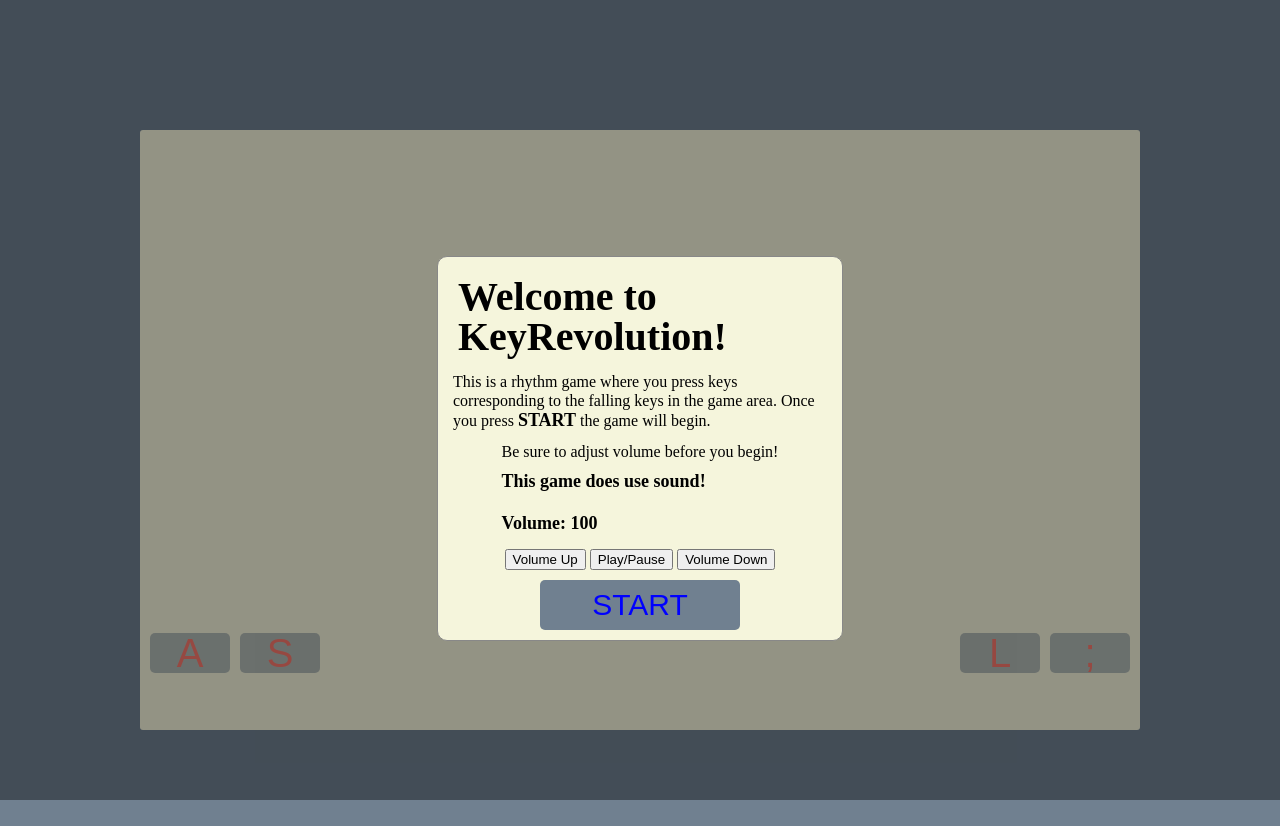
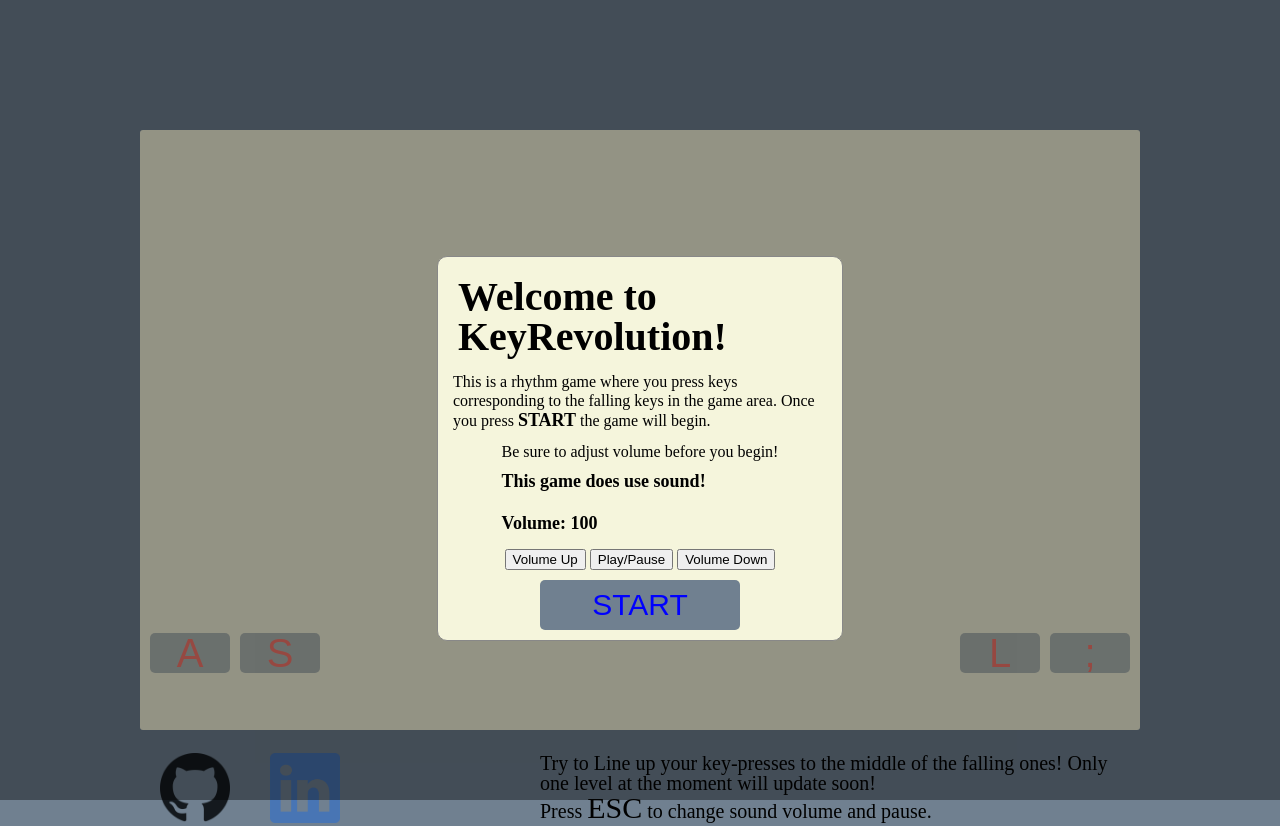
Before and after one commit to james-watkin/KeyRevolution, a website built with webpack: page index.html in a window 1280 px wide. Before the commit the page ends 800 px from the top, so only its background shows below. Built offline with nearby package versions, Linux system fonts and the light colour scheme; a web font is replaced by a local one.

Commit message:
instructions

```diff
--- a/css/global.css
+++ b/css/global.css
@@ -46,4 +46,37 @@ body {
 #countdown-box {
     display: none;
     font-size: 50px;
+    z-index: 4;
 }
+
+/* Instructions footer */
+
+.links-div-main {
+    display: flex;
+    width: 400px;
+
+}
+
+.links-div-main > a > img {
+    width: 70px;
+    margin-left: 20px;
+    margin-right: 20px;
+}
+
+.footer-instructions {
+    display: flex;
+    margin-top: -70px;
+}
+
+.instructions{
+     width: 600px;
+}
+
+.instructions > p {
+    font-size: 20px;
+}
+
+.instructions > p > strong {
+    font-size: 30px;
+    font-weight: 500;
+}
--- a/index.html
+++ b/index.html
@@ -64,6 +64,27 @@
                 <p class="button-inner-text">SPACE</p>
             </button>
         </div>
+
+        <footer class="footer-instructions">
+            <div class="links-div-main">
+                <a href="https://github.com/AlexArchibeque/KeyRevolution">
+                    <img src="imgs/githublogo.png" alt="Github">
+                </a>
+                <a href="https://www.linkedin.com/in/alexzander-archibeque-129810189/">
+                    <img src="imgs/linlogo.png" alt="Linked-In">
+                </a>
+            </div>
+
+            <div class="instructions">
+                <p>
+                    Try to Line up your key-presses to the middle of the falling ones!
+                    Only one level at the moment will update soon!
+                </p>
+                <p>
+                    Press <strong>ESC</strong> to change sound volume and pause.
+                </p>
+            </div>
+        </footer>
 
     </div>
 
@@ -134,5 +155,6 @@
             Ready?
         </div>
     </div>
+
 </body>
 </html>
--- a/javascript/game.js
+++ b/javascript/game.js
@@ -94,12 +94,13 @@ class Game {
     // End of Audio Methods
     handleKeyAnimation(button){
         let currentButton = document.getElementById(button);
+        if(currentButton.className != "disabled-button"){
+            currentButton.className = "pressed-button";
 
-        currentButton.className = "pressed-button";
-
-        setTimeout(() => {
-            currentButton.className = "";
-        },100)
+            setTimeout(() => {
+                currentButton.className = "";
+            },100)
+        }
 
     }
 
@@ -220,6 +221,7 @@ class Game {
             modal.style.display = "block";
             this.scoreScreen = true;
             this.audio.pause();
+
         }
     }
 
--- a/javascript/key_maps/easy.js
+++ b/javascript/key_maps/easy.js
@@ -1,5 +1,4 @@
 import {KeyA, KeyS, KeyColon, KeyL} from './keys'
-import defaultImage from '../../imgs/Alexzander_Archibeque.jpg';
 // import audioFile from '../../songs/buttercup.mp3'
 const PATH = document.URL.substr(0, document.URL.lastIndexOf('/'));
 
--- a/javascript/start_view.js
+++ b/javascript/start_view.js
@@ -12,12 +12,12 @@ class StartView {
         startButton.addEventListener("click", () => {
             startScreen.style.display = "none";
             //For testing ***
+            // this.game.stopAudio();
+            // this.game.audio.play();
+            // this.game.start();
+
             this.game.stopAudio();
-            this.game.audio.play();
-            this.game.start();
-
-            // this.game.stopAudio();
-            // this.game.startTimer();
+            this.game.startTimer();
         })
     }
 }
```
Also changed, not shown: util_files/bundle.js (+3 -17 lines), imgs/Alexzander_Archibeque.jpg (deleted), imgs/githublogo.png (added), imgs/linlogo.png (added).
